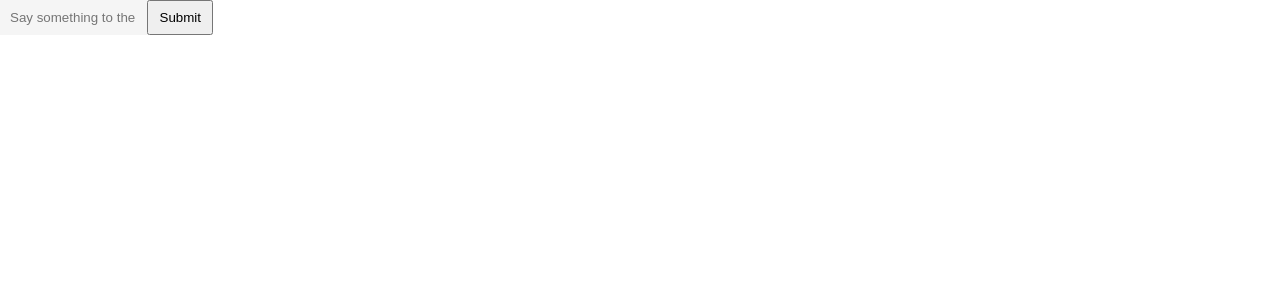
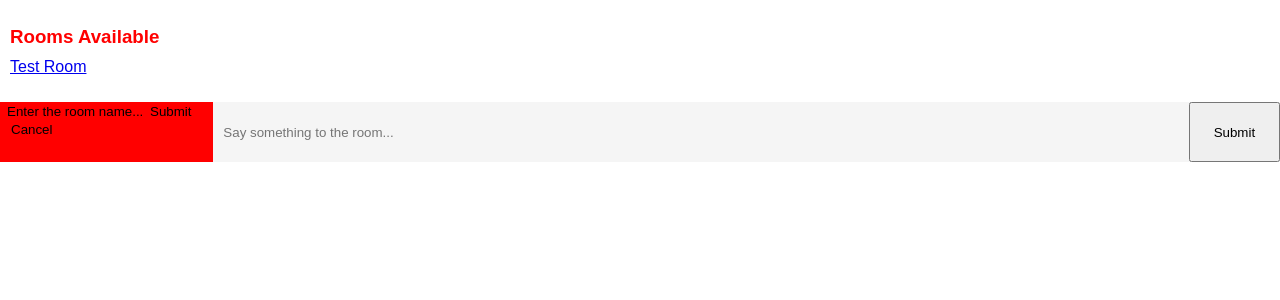
Before and after one commit to jpniederer/NETCorePlayground, a React (Create React App) app in the folder ChatApp/ReactFrontend/react-chat/: page / in a window 1280 px wide. Shown: the top 300 px of the page. Built offline with nearby package versions, Linux system fonts and the light colour scheme.

Commit message:
Getting started with the framework for chat rooms.

```diff
--- a/ChatApp/ReactFrontend/react-chat/src/App.css
+++ b/ChatApp/ReactFrontend/react-chat/src/App.css
@@ -18,6 +18,76 @@
     "r m m m m m"
     "r m m m m m"
     "n f f f f f"
+}
+
+.rooms-list {
+  grid-area: r;
+  box-sizing: border-box;
+  padding: 10px;
+  background-color: var(--main-color);
+  overflow: scroll;
+  height: 100%;
+}
+
+.rooms-list ul {
+  list-style-type: none;
+  padding: 0;
+  overflow: scoll;
+}
+
+.rooms-list li {
+  margin: 10px 0;
+}
+
+.rooms-list h3 {
+  margin: 5px 0;
+  color: var(--secondary-color);
+}
+
+.new-room-form {
+  grid-area: n;
+  padding: 0 5px;
+  background: var(--secondary-color);
+  color: var(--primary-text-color);
+}
+
+.new-room-form form {
+  height: 100%;
+  display: flex;
+  justify-content: space-between;
+  align-items: center;
+}
+
+.new-room-form input {
+  width: 135px;
+  background: var(--secondary-color);
+}
+
+.new-room-form button {
+  background: var(--secondary-color);
+  color: var(--primary-text-color);
+  border: 0;
+}
+
+.new-room-form input::placeholder {
+  color: var(--main-text-color);
+  font-weight: 200;
+}
+
+.new-room-form input:focus {
+  outline-width: 0;
+}
+
+.new-room-form input {
+  border: 0;
+}
+
+.new-room-form button {
+  border: 0;
+}
+
+.message {
+  margin: 15px 0;
 }
 
 .App-logo {
@@ -46,6 +116,7 @@
 }
 
 .add-message-form {
+  grid-area: f;
   background: var(--add-message-form-color);
   display: flex;
 }
--- a/ChatApp/ReactFrontend/react-chat/src/App.js
+++ b/ChatApp/ReactFrontend/react-chat/src/App.js
@@ -1,12 +1,20 @@
 import React, { Component } from 'react';
 import './App.css';
+import AddChatRoomForm from './components/AddChatRoomForm';
 import AddMessageForm from './components/AddMessageForm';
+import ChatRoomList from './components/ChatRoomList';
 
 class App extends Component {
   render() {
     return (
       <div className="App">
+        <ChatRoomList
+          rooms={[{ id: 1, name: 'Test Room'}]}
+          roomId = {1}
+          openRoom = {() => 1}
+        />
         <AddMessageForm />
+        <AddChatRoomForm />
       </div>
     );
   }
--- /dev/null
+++ b/ChatApp/ReactFrontend/react-chat/src/components/AddChatRoomForm.js
@@ -0,0 +1,51 @@
+import React, { Component } from 'react';
+
+class AddChatRoomForm extends Component {
+  constructor() {
+    super();
+
+    this.state = {
+      roomName: ''
+    };
+
+    this.handleChange = this.handleChange.bind(this);
+    this.handleSubmit = this.handleSubmit.bind(this);
+  }
+
+  handleChange(e) {
+    this.setState({
+      roomName: e.target.value
+    });
+  }
+
+  handleSubmit(e) {
+    e.preventDefault();
+
+    // Need to handle adding the Chat Room
+    this.setState({
+      roomName: ''
+    });
+    console.log(this.state.roomName);
+  }
+
+  render() {
+    return (
+      <form
+        onSubmit={this.handleSubmit}
+        className="new-room-form">
+        <input
+          onChange={this.handleChange}
+          value={this.state.roomName}
+          placeholder="Enter the room name..."
+          type="text"
+          required
+        />
+        <button type='submit' id="create-room-btn" onClick={this.handleSubmit}
+        >Submit</button>
+        <button type='button' onClick={this.props.cancelRoom}>Cancel</button>
+      </form>
+    )
+  }
+}
+
+export default AddChatRoomForm;
--- /dev/null
+++ b/ChatApp/ReactFrontend/react-chat/src/components/ChatRoom.js
@@ -0,0 +1,6 @@
+export default ChatRoom = ({name, peopleInside, selected}) => (
+  <div className='{selected ? {} : {}'>
+    <h3>{this.props.name}</h3>
+    <p>{this.props.peopleInside}</p>
+  </div>
+)
--- /dev/null
+++ b/ChatApp/ReactFrontend/react-chat/src/components/ChatRoomList.js
@@ -0,0 +1,26 @@
+import React, {Component} from 'react';
+
+class ChatRoomList extends Component {
+  render() {
+    return (
+      <div className="rooms-list">
+        <ul>
+          <h3>Rooms Available</h3>
+            {this.props.rooms.map(room => {
+              const active = room.id === this.props.roomId ? 'active' : '';
+              return (
+                <li key={room.id} className={'room + {active}'}>
+                  <a
+                    onClick={() => this.props.openRoom(room.id)} href="#">
+                    {room.name}
+                  </a>
+                </li>
+              )
+            })}
+        </ul>
+      </div>
+    )
+  }
+}
+
+export default ChatRoomList;
```
Also changed, not shown: 2 other files (tests, documents, lock files or other folders).
